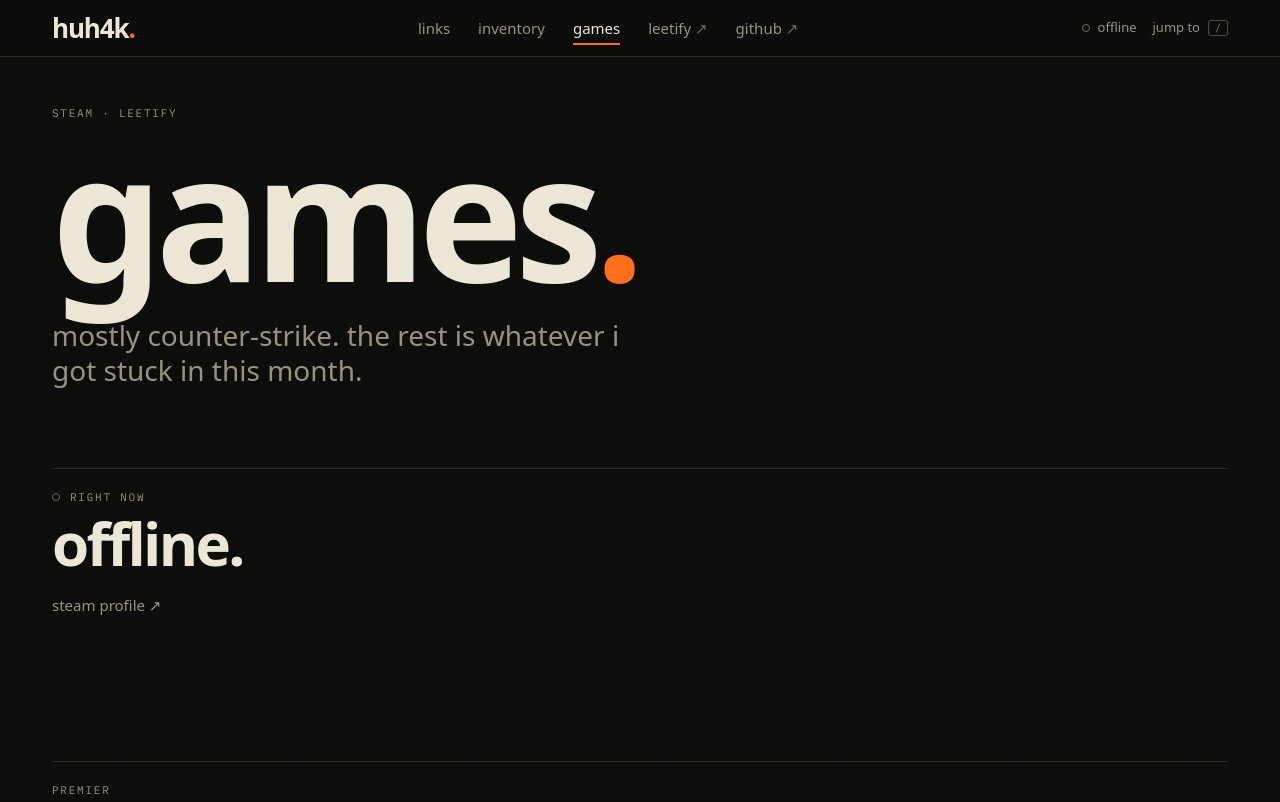
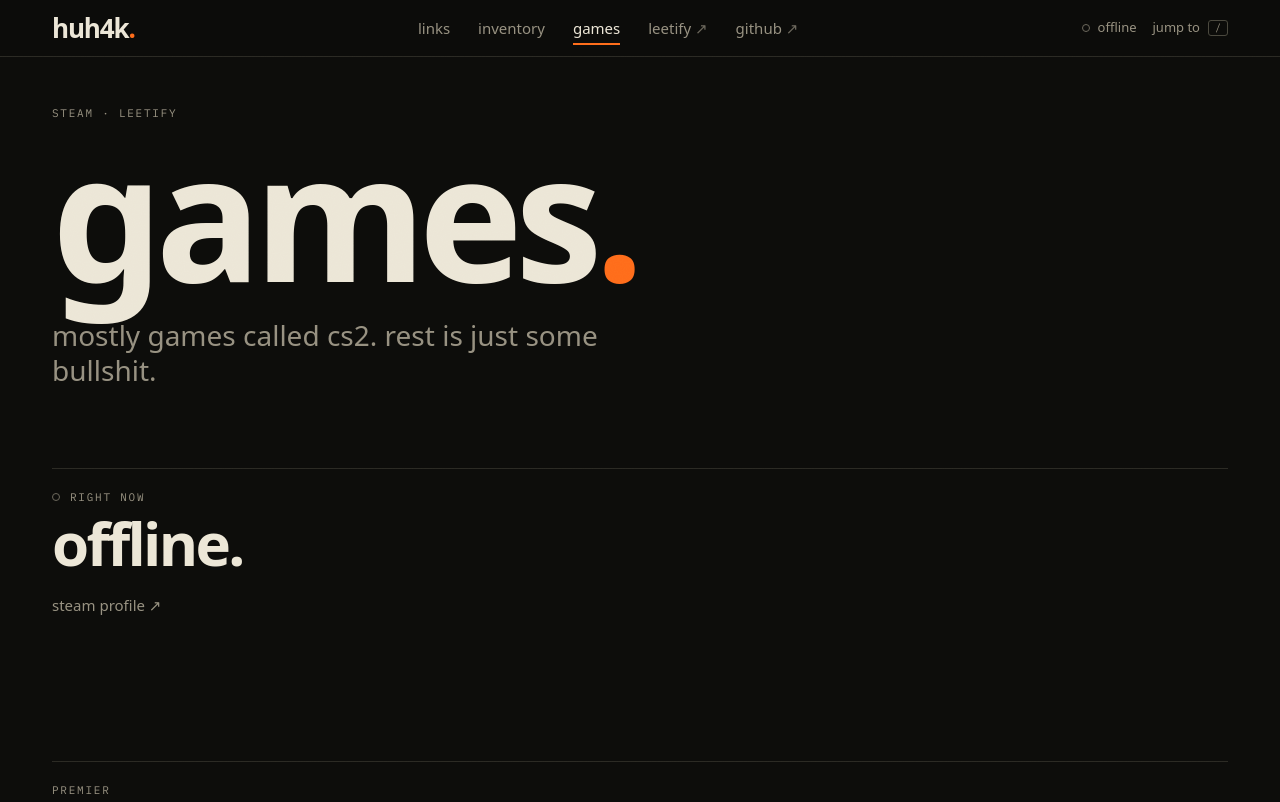
Before and after one commit to huh4k/links.huh4k.dev, an Astro site: page /games in a window 1280 px wide. Shown: the top 802 px of the page. Built offline with nearby package versions, Linux system fonts and the light colour scheme; Astro itself is replaced by a stand-in of ours; no server answers.

Commit message:
Update games.astro

```diff
--- a/src/pages/games.astro
+++ b/src/pages/games.astro
@@ -21,7 +21,7 @@ const allGames = await getTopPlayedGames(50);
       games<span class="text-signal">.</span>
     </h1>
     <p class="rise mt-8 max-w-xl text-[clamp(1.25rem,2.4vw,1.75rem)] leading-tight text-ash" style="--i:2">
-      mostly counter-strike. the rest is whatever i got stuck in this month.
+      mostly games called cs2. rest is just some bullshit.
     </p>
   </header>
 
```
